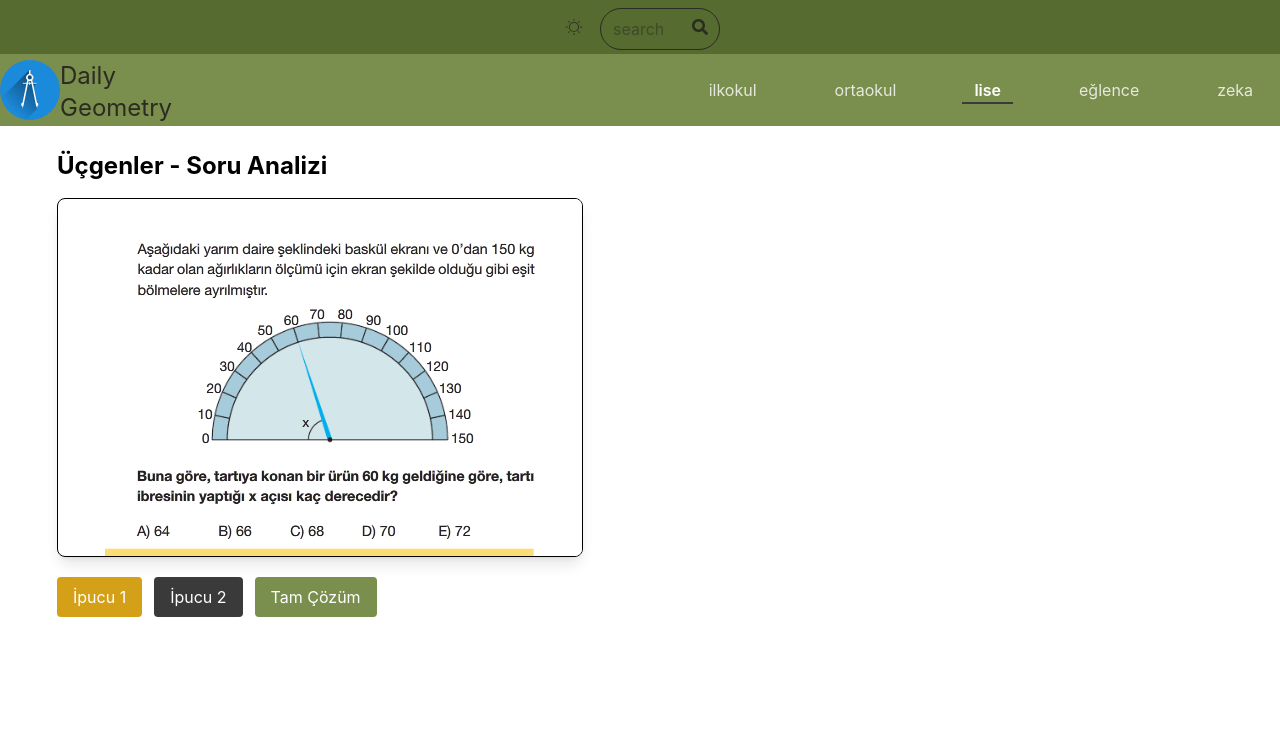
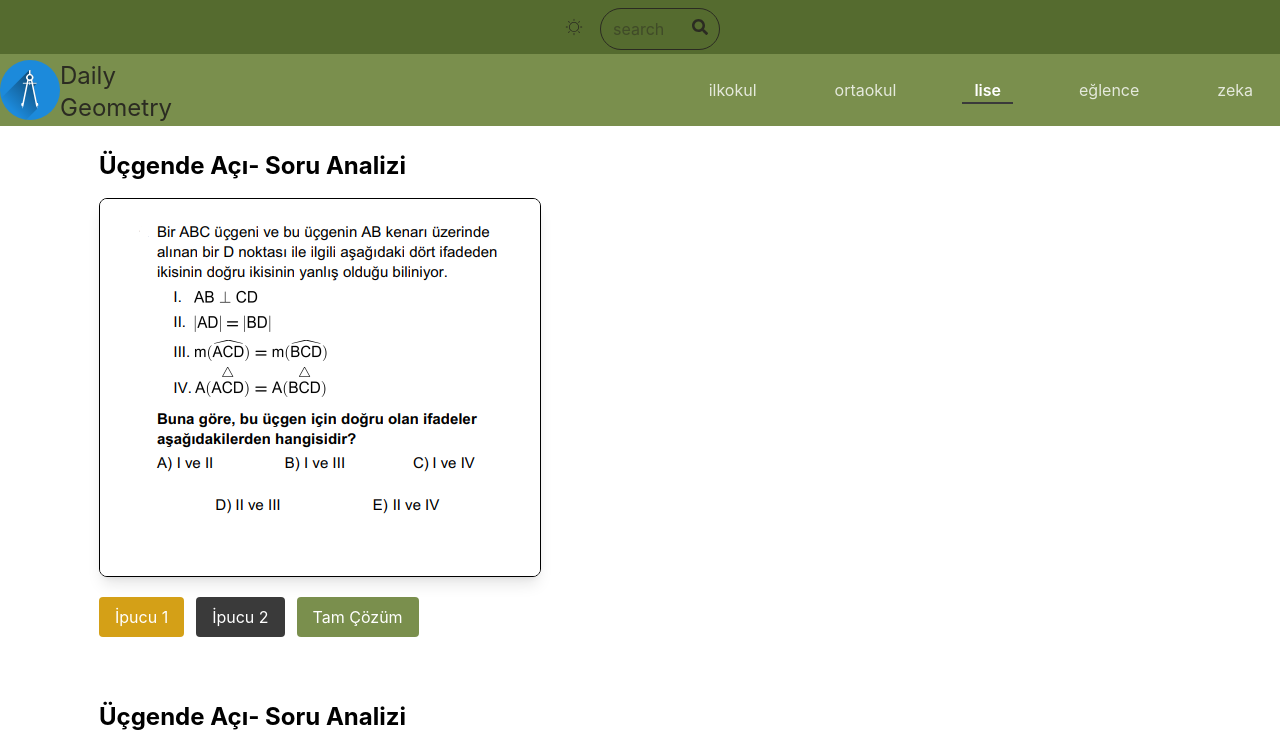
Before and after one commit to EsraTemiz/daily-geo, a React (Vite) app: page /lise/ucgenler in a window 1280 px wide. Shown: the top 747 px of the page. Built offline with nearby package versions, Linux system fonts and the light colour scheme.

Commit message:
doğruda açı ve üçgende açı analiz soruları eklendi

```diff
--- a/src/App.jsx
+++ b/src/App.jsx
@@ -9,6 +9,7 @@ import Ucgenler from './pages/Ucgenler'
 import Dortgenler from './pages/Dortgenler'
 import Cokgenler from './pages/Cokgenler'
 import MainPage from './pages/MainPage';
+import DogrudaAci from './pages/DogrudaAci'
 function App() {
   return (
     <>
@@ -22,6 +23,7 @@ function App() {
         <Route path="/lise/ucgenler" element={<Ucgenler/>}/>
         <Route path="/lise/dortgenler" element={<Dortgenler/>}/>
         <Route path="/lise/cokgenler" element={<Cokgenler/>}/>
+        <Route path="/lise/dogruda-acilar" element={<DogrudaAci/>}/>
         <Route path="/gunun-sorusu" element={<h1>Günün Sorusu</h1>} />
         <Route path="/analizler" element={<h1>soruAnalizleri  </h1>} />
         <Route path="/eglence" element={<h1>Eğlenceli Sorular</h1>} />
--- a/src/components/AnalysisCard.jsx
+++ b/src/components/AnalysisCard.jsx
@@ -1,6 +1,6 @@
 
 import React from 'react'
-
+import {Link} from "react-router-dom"
 const AnalysisCard = () => {
      const analizler = [
   {
@@ -54,9 +54,9 @@ const AnalysisCard = () => {
       <p className='text-olive-800'>
         {analiz.description}
       </p>
-      <button className="mt-4 text-olive-700 font-medium">
+      <Link to={`/analizler/${analiz.id} `} className="mt-4 text-olive-700 font-medium">
         Analizi İncele →
-      </button>
+      </Link>
 
     </div>
 
--- a/src/components/SoruAnalizi.jsx
+++ b/src/components/SoruAnalizi.jsx
@@ -1,37 +1,36 @@
 import { useState } from "react";
-import Acı from "../assets/d.Acı9.png";
 
-export default function SoruAnalizi() {
+
+export default function SoruAnalizi({title,image,hints,solution}) {
   const [step, setStep] = useState(0);
 
   return (
    <div className="grid grid-cols-2">
     <div className="max-w-xl mx-auto p-6 pb-10">
       <h2 className="text-2xl font-bold mb-4">
-        Üçgenler - Soru Analizi
+     {title}- Soru Analizi
       </h2>
       <div className="relative border rounded-lg overflow-hidden shadow-lg ">
         <img
-          src={Acı}
-          alt="Geometri Sorusu"
+          src={image}
+          alt={title}
           className="w-full"
         />
         {step >= 1 && (
           <div className="absolute top-10 left-8 bg-yellow-100 p-2 rounded shadow">
-            ⚠ Bu soruda ilk dikkat edilmesi gereken nokta:
-            180 derece ile kg arasında doğru orantı kurmak
+          {hints[0]}
           </div>
         )}
 
         {step >= 2 && (
           <div className="absolute bottom-20 right-10 bg-blue-100 p-2 rounded shadow">
-            📌 180 derecede 150 kg ise ..?
+            📌{hints[1]}
           </div>
         )}
 
         {step >= 3 && (
           <div className="absolute bottom-5 left-10 bg-green-100 p-2 rounded shadow">
-            ✅ orantı çözülerek sonuç bulunur.
+            ✅ {solution}
           </div>
         )}
       </div>
--- /dev/null
+++ b/src/pages/DogrudaAci.jsx
@@ -0,0 +1,12 @@
+import React from 'react'
+import SoruAnalizi from '../components/SoruAnalizi'
+import Acı from "../assets/d.Acı9.png";
+const DogrudaAci = () => {
+  return (
+    <div>
+      <SoruAnalizi title="Doğruda Açılar" image={Acı} hints={[" Bu soruda ilk dikkat edilmesi gereken nokta ;180 derece ile kg arasında doğru orantı kurmak", "180 derece 150 kg ise..?"]} solution ={"orantı özülerek sonuç bulunur"}/>
+    </div>
+  )
+}
+
+export default DogrudaAci
--- a/src/pages/Lise.jsx
+++ b/src/pages/Lise.jsx
@@ -4,6 +4,10 @@ import geo from '../assets/geo-gorsel.svg'
 // import Question from '../components/Question'
 const Lise = () => {
    const konular=[
+   {
+    path:"/lise/dogruda-acilar",
+    title:"Doğruda Açılar"
+   },
    {
     path:"/lise/ucgenler",
     title:"Üçgenler"
--- a/src/pages/Ucgenler.jsx
+++ b/src/pages/Ucgenler.jsx
@@ -1,10 +1,11 @@
 import React from 'react'
 import SoruAnalizi from '../components/SoruAnalizi'
-
+import Ucgen from '../assets/ucgen.png'
 const Ucgenler = () => {
   return(
 <div>
-    <SoruAnalizi/>
+ <SoruAnalizi title="Üçgende Açı" image={Ucgen} hints={[" bu soruda öncelikle ikizkenarın YAKİ kodlamasını hatırla"," açıortay,kenarortay yükseklik ve ikizkenarlık durumlarından iksi varsa diğer ikisini biz yerelştirebiliriz"]} solution ={"o zaman alan ve taban eşittir dersek bu sadece alan özelliğidir ve bu ikisi doğru olur,ikizkenar özelliklerinden herhangi ikisi değil!"}/>
+ <SoruAnalizi title="Üçgende Açı" image={Ucgen} hints={[" Bu soruda ilk dikkat edilmesi gereken nokta ;180 derece ile kg arasında doğru orantı kurmak", "180 derece 150 kg ise..?"]} solution ={"orantı özülerek sonuç bulunur"}/>
 
     </div>
 
```
Also changed, not shown: src/assets/ucgen.png (added).
